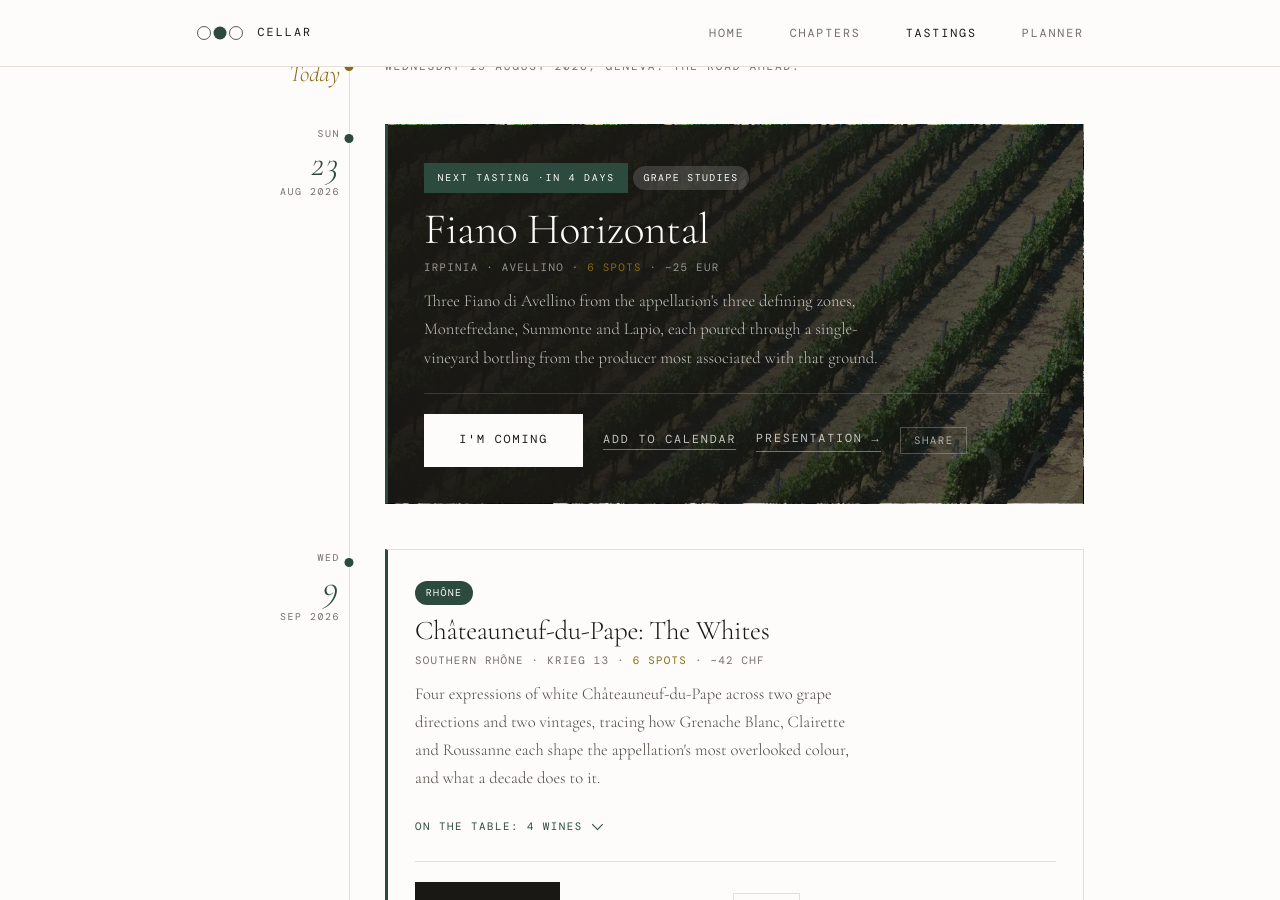
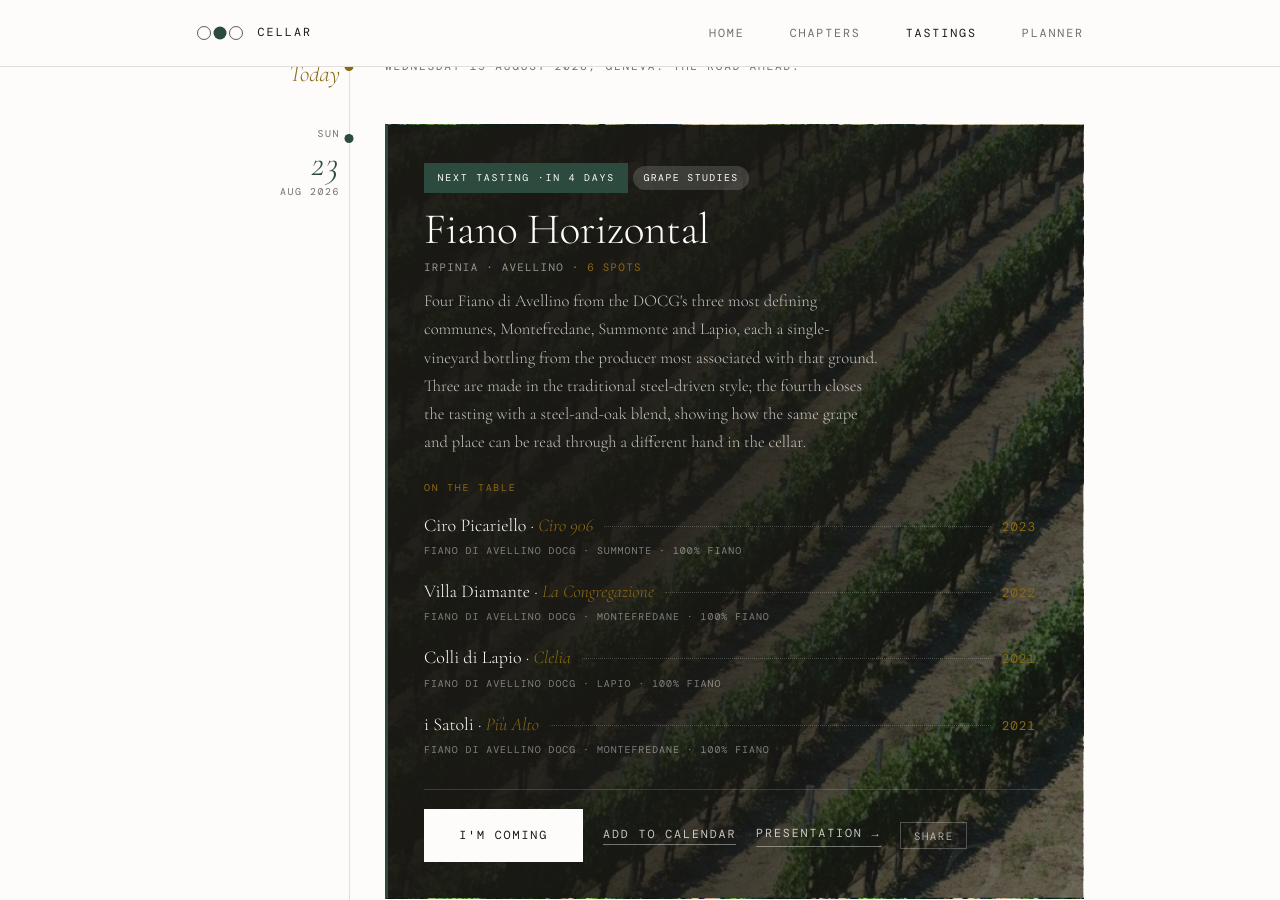
Before and after one commit to silviodirubbo/cellar, a Jekyll site: the page built from tastings/index.html, in a window 1280 px wide and 900 px high, scrolled down 720 px. Built offline with Jekyll 4.4.1, drawn with Linux system fonts in a browser that asks for light colours; some web fonts are replaced.

Commit message:
Flesh out Fiano Horizontal listing: 4 wines, hide cost
Rewrites the description for the fourth wine (steel-and-oak i Satoli
closing out three steel-driven wines), adds the wines: list now that
all four bottles are confirmed, and blanks cost_estimate so the
schedule/planner stop showing a price for this tasting.

```diff
--- a/_data/tastings.yml
+++ b/_data/tastings.yml
@@ -721,9 +721,12 @@
   location: "Avellino"
   region: "Irpinia"
   description: >
-    Three Fiano di Avellino from the appellation's three defining zones,
-    Montefredane, Summonte and Lapio, each poured through a single-vineyard
-    bottling from the producer most associated with that ground.
+    Four Fiano di Avellino from the DOCG's three most defining communes,
+    Montefredane, Summonte and Lapio, each a single-vineyard bottling from
+    the producer most associated with that ground. Three are made in the
+    traditional steel-driven style; the fourth closes the tasting with a
+    steel-and-oak blend, showing how the same grape and place can be read
+    through a different hand in the cellar.
   tags:
     - Fiano
     - Fiano di Avellino
@@ -734,6 +737,27 @@
   chapter_order: 3
   status: upcoming
   spots_total: 6
-  cost_estimate: "25 EUR"
+  cost_estimate: ""
+  wines:
+    - name: "Ciro 906"
+      producer: "Ciro Picariello"
+      vintage: 2023
+      appellation: "Fiano di Avellino DOCG · Summonte"
+      blend: "100% Fiano"
+    - name: "La Congregazione"
+      producer: "Villa Diamante"
+      vintage: 2022
+      appellation: "Fiano di Avellino DOCG · Montefredane"
+      blend: "100% Fiano"
+    - name: "Clelia"
+      producer: "Colli di Lapio"
+      vintage: 2021
+      appellation: "Fiano di Avellino DOCG · Lapio"
+      blend: "100% Fiano"
+    - name: "Più Alto"
+      producer: "i Satoli"
+      vintage: 2021
+      appellation: "Fiano di Avellino DOCG · Montefredane"
+      blend: "100% Fiano"
   featured: false
   slides: true
```
